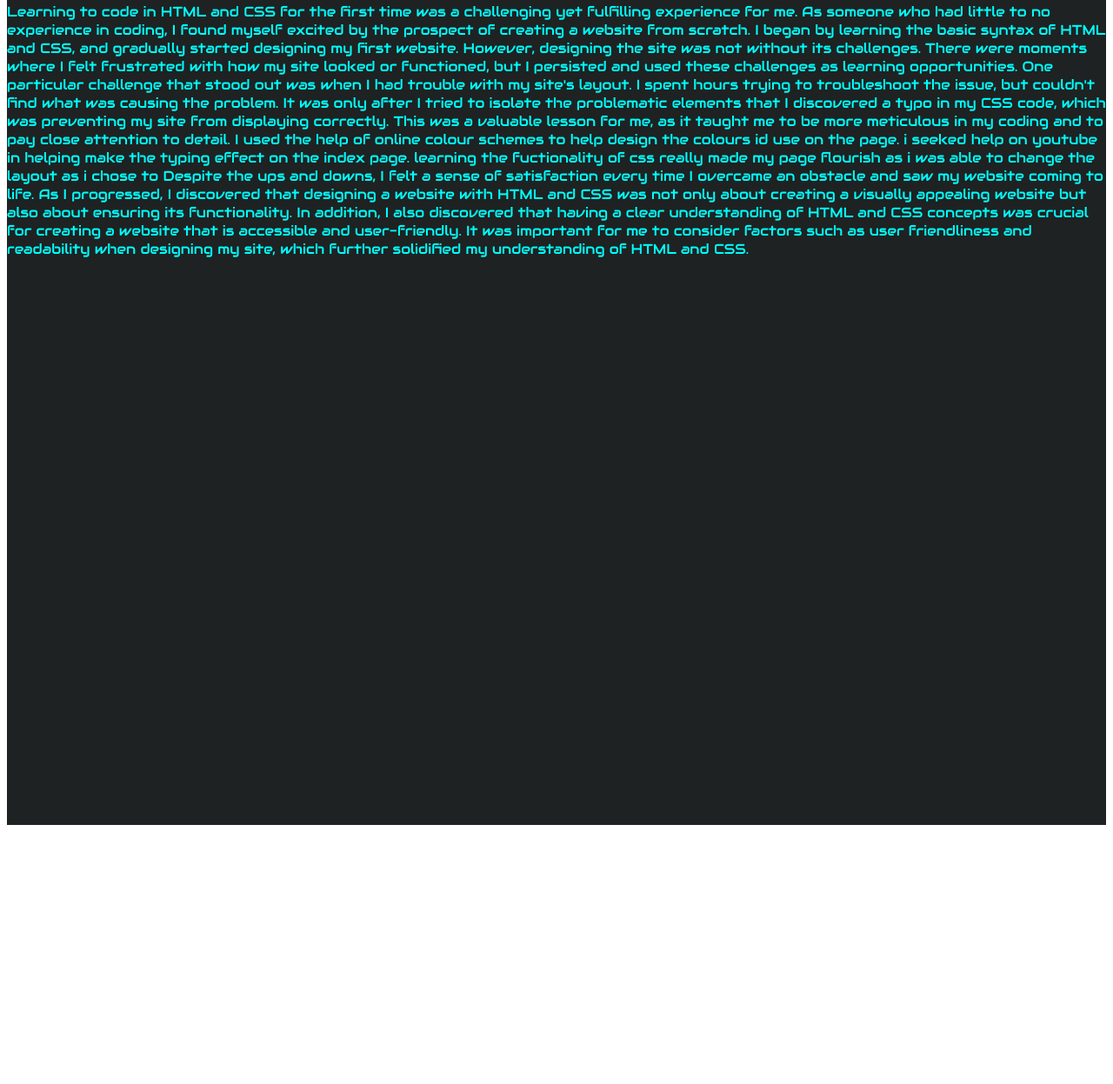
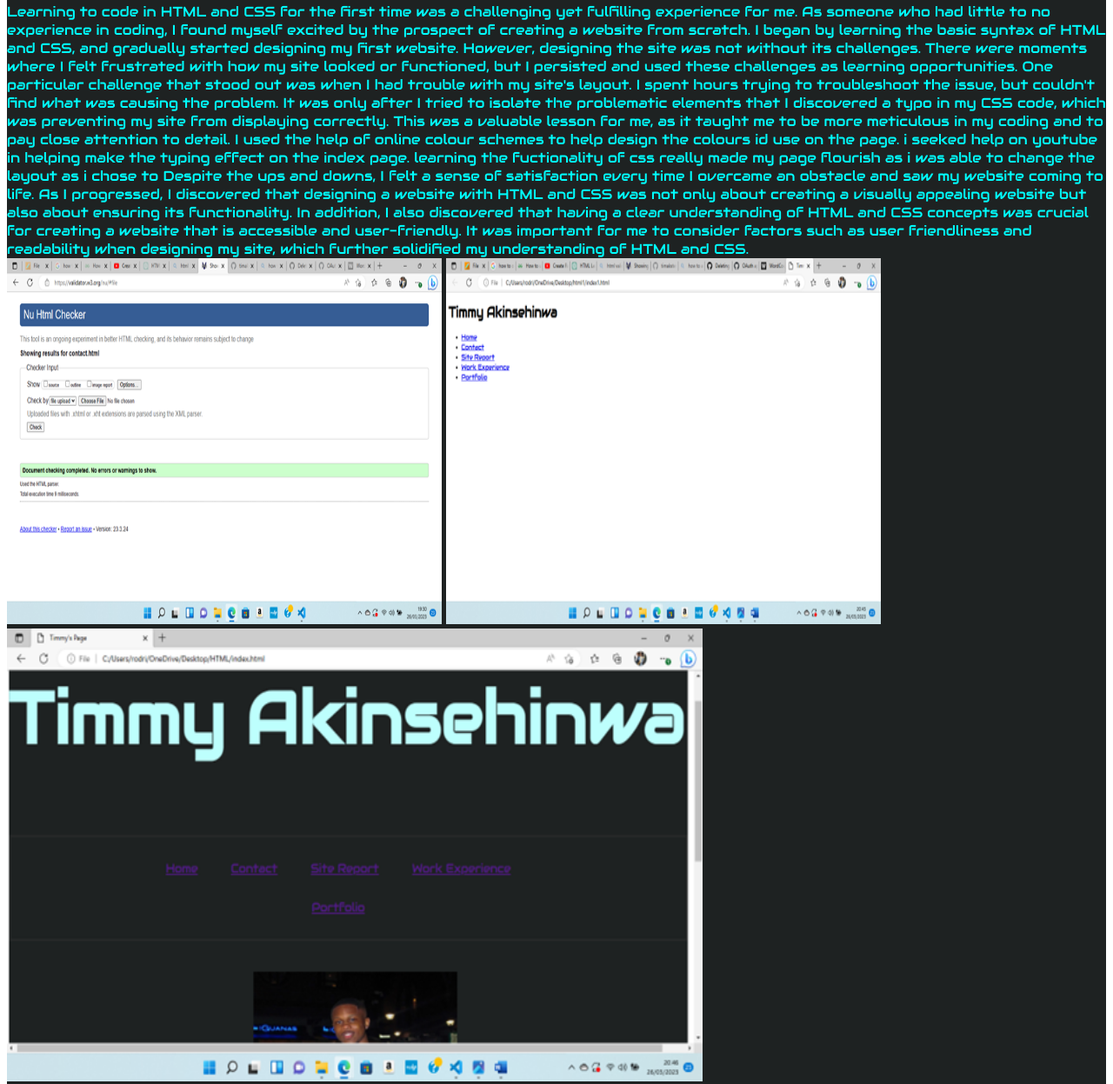
Before and after one commit to timakster/HTML, a plain HTML site: page sitereport.html in a window 1280 px wide. Shown: the part 734-1981 px from the top of the page at 87% size. Before the commit the page ends 1691 px from the top, so only its background shows below. Drawn offline with Linux system fonts and the light colour scheme; files whose address does not match are found by name.

Commit message:
added pictures to site report and added css respectively

```diff
--- a/sitereport.html
+++ b/sitereport.html
@@ -52,3 +52,9 @@
     creating a website that is accessible and user-friendly. It was important for me to consider factors such
     as user friendliness and readability when designing my site, which further solidified my understanding
     of HTML and CSS.</b6>
+
+    <div class="bgsr">
+
+    <img src="C:\Users\rodri\OneDrive\Desktop\HTML\screenshot.jpg.png" class="screenshot">
+    <img src="C:\Users\rodri\OneDrive\Desktop\HTML\ss2.png" class="ss2">
+    <img src="C:\Users\rodri\OneDrive\Desktop\HTML\ss3.png" class="ss3">
--- a/webdev.css
+++ b/webdev.css
@@ -180,3 +180,26 @@ input[type=text], select, textarea {
   .b6{
     color: aqua;
   }
+
+  .screenshot{
+    width: 500px;
+    height: 421px;
+  }
+
+  .ss2{
+    width: 500px;
+    height: 421px;
+  }
+
+  .ss3{
+    width: 800px;
+    height: 521px;
+  }
+
+
+  .bgsr{
+    position: relative;
+    width: 100%;
+    height: 220vh;
+    background-color: #1e2222;
+}
```
Also changed, not shown: ss2.png (added), ss3.png (added).
